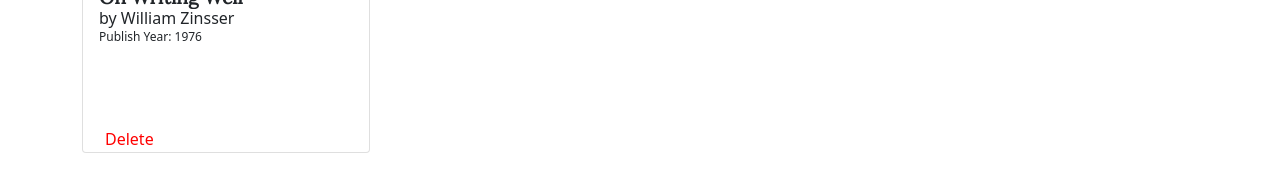
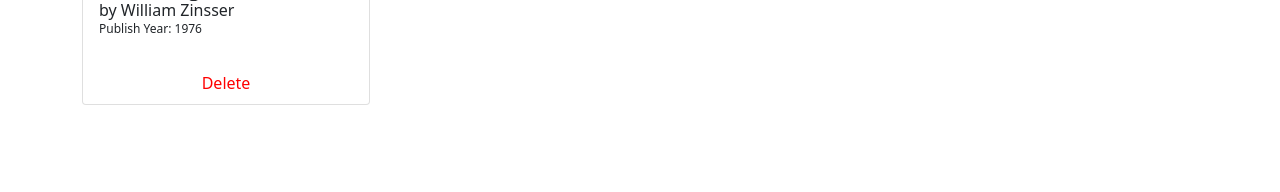
Before and after one commit to VandersliceApril-FS/wdd348, a React (Create React App) app: page /MyLibrary in a window 1280 px wide. Shown: the part 472-664 px from the top of the page. Built offline with nearby package versions, Linux system fonts and the light colour scheme.

Commit message:
Books can be deleted from global state.

```diff
--- a/src/components/Book/BookItem.js
+++ b/src/components/Book/BookItem.js
@@ -1,9 +1,9 @@
-import React, { useState } from 'react'
-import { FiCheckSquare } from 'react-icons/fi'
+import React, { useContext } from 'react'
 import './BookItem.css'
 import BookPlaceholder from '../../images/book.png'
 import Image from 'react-bootstrap/Image'
-import { Card, Container, Button, Toast } from 'react-bootstrap'
+import { Card, Container } from 'react-bootstrap'
+import { GlobalContext } from '../../context/GlobalState'
 
 const styles = {
     coverImage: {
@@ -34,21 +34,15 @@ const styles = {
         background: 'transparent',
         color: 'red',
         border: 'none',
-        position: 'absolute',
-        bottom: '0',
     }
 }
 
-function BookItem({book, updateSavedBooks, savedBooks, isInLibrary, deleteBook}) {
-    const [show, setShow] = useState(false)
+function BookItem({ book }) {
+    const {deleteBook} = useContext(GlobalContext)
+
     const coverSrc = `http://covers.openlibrary.org/b/id/${book.cover_i}-M.jpg`
-    const onClick = () => {
-        setShow(true)
-        updateSavedBooks([...savedBooks, book])
-    }
-
     return (
-        <Card style={{ width: '18rem', height: '28rem', padding: '1rem 0 .5rem 0', margin: '0 0 1rem 0' }}>
+        <Card style={{ width: '18rem', height: '25rem', padding: '1rem 0 .5rem 0', margin: '0 0 1rem 0' }}>
             <Container style={{ height: '15rem' }}>
                 {book.cover_i
                     ? <Image src={coverSrc} alt='book cover' style={styles.coverImage} fluid />
@@ -58,21 +52,13 @@ function BookItem({book, updateSavedBooks, savedBooks, isInLibrary, deleteBook})
             <Card.Body>
                 <h2 className="title">{book.title}</h2>
                 {book.author_name &&
-                    <h4 style={styles.author}>by {book.author_name[0]}</h4>
+                    <h4 style={styles.author}>by {book.author_name}</h4>
                 }
                 <p style={styles.first_publish_year}>Publish Year: {book.first_publish_year} </p>
-                {isInLibrary
-                    ? <button style={styles.deleteButton} onClick={deleteBook}>Delete </button>
-                    : <Button onClick={book => onClick(book)}>Add</Button>
-                }
-                <Toast style={styles.toast} onClose={() => setShow(false)} show={show} delay={3000} autohide>
-                    <Toast.Body>
-                        <FiCheckSquare style={styles.icon} />
-                        <strong>Book Added</strong>
-                    </Toast.Body>
-                </Toast>
             </Card.Body>
-
+            <button style={styles.deleteButton} onClick={() => deleteBook(book.id)}>
+                    Delete
+            </button>
         </Card>
     )
 }
--- a/src/components/ResultsGrid.js
+++ b/src/components/ResultsGrid.js
@@ -8,6 +8,7 @@ function ResultsGrid({ result }) {
 
     const onClick = () => {
         const newBook = {
+            id: `${result._version_}`,
             title: `${result.title}`,
             author_name: `${result.author_name}`,
             cover_i: `${result.cover_i}`,
--- a/src/components/SearchResults.js
+++ b/src/components/SearchResults.js
@@ -1,4 +1,3 @@
-import React from 'react'
 import ResultsGrid from '../components/ResultsGrid'
 import { Table } from 'react-bootstrap'
 
--- a/src/context/AppReducer.js
+++ b/src/context/AppReducer.js
@@ -7,6 +7,12 @@ export default (state, action) => {
                 // return the current saved books, add the new one in the payload.
                 savedBooks: [action.payload, ...state.savedBooks]
             }
+        case 'DELETE_BOOK':
+            return {
+                ...state,
+                // return all books except the one deleted
+                savedBooks: state.savedBooks.filter(book => book.id !== action.payload)
+            }
         default:
             return state;
     }
--- a/src/context/GlobalState.js
+++ b/src/context/GlobalState.js
@@ -4,7 +4,7 @@ import AppReducer from './AppReducer'
 // Initial State
 const initialstate = {
     savedBooks: [
-        { title: 'On Writing Well', author_name: ['William Zinsser'], cover_i: '20450', first_publish_year: '1976'}
+        { id: '0000', title: 'On Writing Well', author_name: ['William Zinsser'], cover_i: '20450', first_publish_year: '1976'}
     ]
 }
 
@@ -22,12 +22,19 @@ export const GlobalProvider = ({ children }) => {
             payload: book
         })
     }
+    function deleteBook(id) {
+        dispatch({
+            type: 'DELETE_BOOK',
+            payload: id
+        })
+    }
 
 
     // provider provides state and actions to components it is wrapped around
     return (<GlobalContext.Provider value={{
         savedBooks:state.savedBooks,
-        addBook
+        addBook,
+        deleteBook
     }}>
         {children}
     </GlobalContext.Provider>
--- a/src/pages/MyLibrary.js
+++ b/src/pages/MyLibrary.js
@@ -12,18 +12,12 @@ const styles = {
     }
 }
 
-function MyLibrary ({ updateSavedBooks }) {
+function MyLibrary () {
     const { savedBooks } = useContext(GlobalContext);
-    const isInLibrary = true
-    const deleteBook = key => {
-        const removed = savedBooks.splice(key, 1)
-        updateSavedBooks([...savedBooks])
-        console.log(removed)
-    }
     return (savedBooks.length === 0) ? (<h5 style={styles.instruction}>Search for books to add to your library</h5>) : (
         <Container className="libraryContainer">
-            {savedBooks.map((book, i) => (
-                <BookItem key={i} isInLibrary={isInLibrary} book={book} deleteBook={() => deleteBook(i)} />
+            {savedBooks.map((book) => (
+                <BookItem key={book.id} book={book} />
             ))}
         </Container>
     )
```
